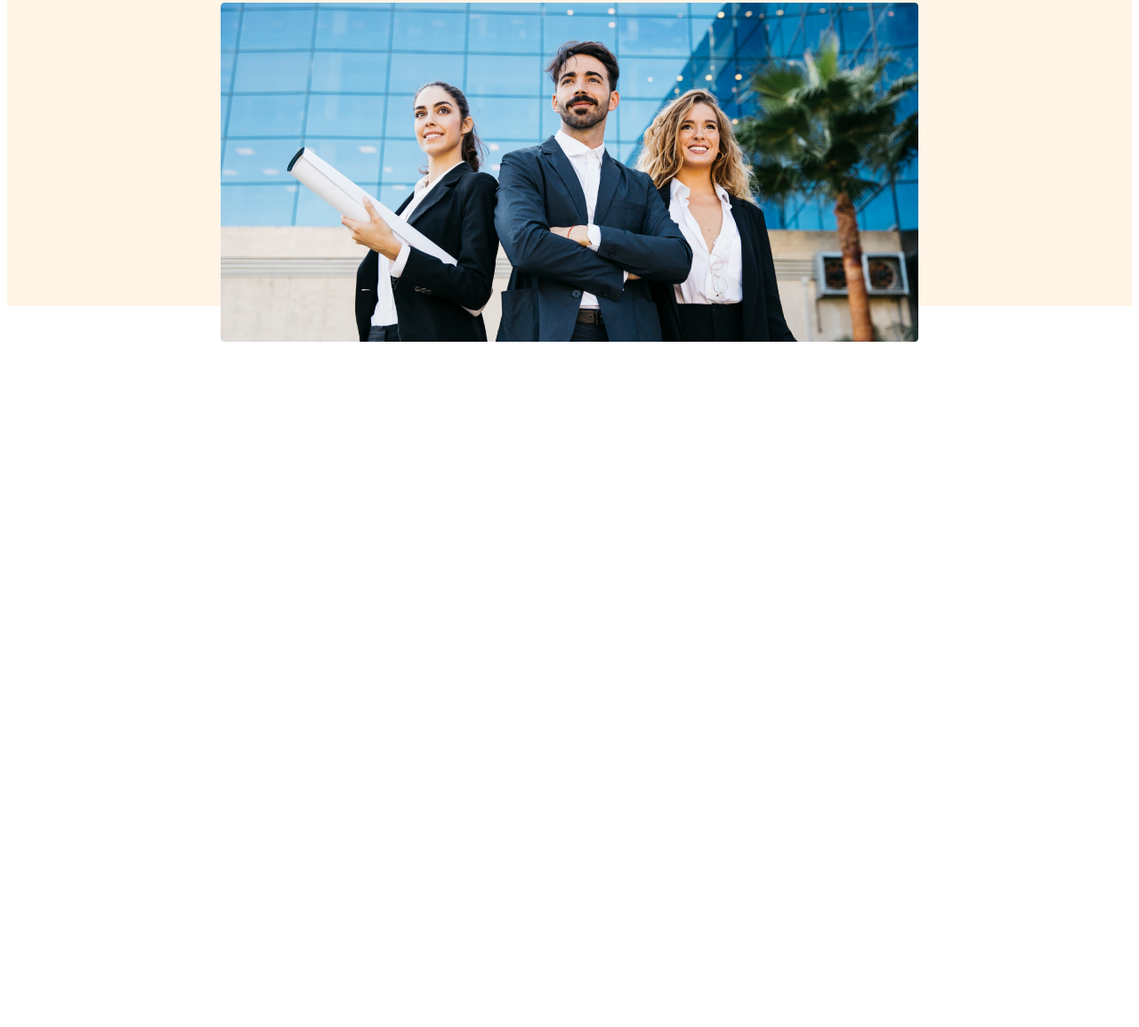
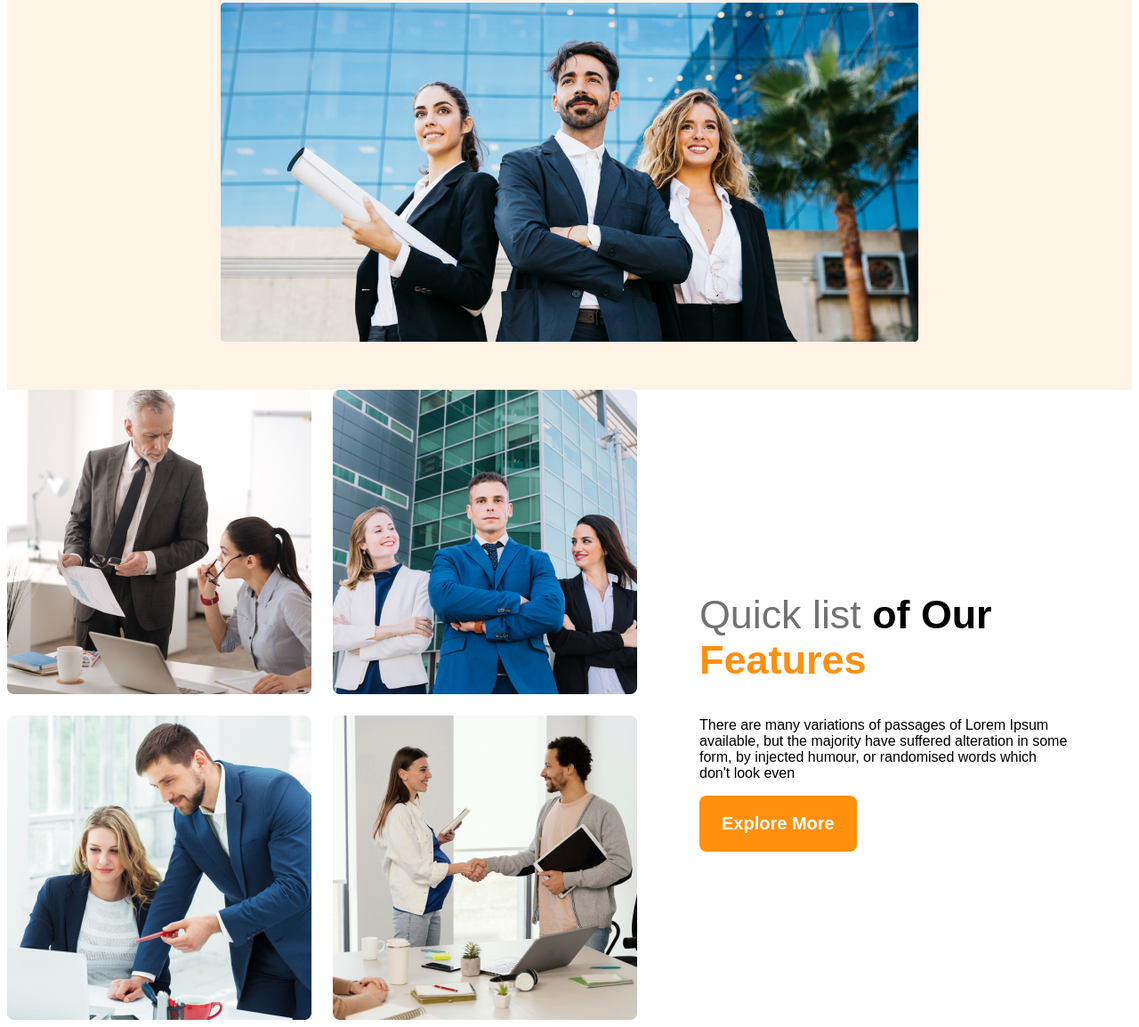
Before and after one commit to masudtek/g3-architects, a plain HTML site: page index.html in a window 1280 px wide. Shown: the part 564-1718 px from the top of the page at 89% size. Before the commit the page ends 952 px from the top, so only its background shows below. Drawn offline with Linux system fonts and the light colour scheme.

Commit message:
added team section

```diff
--- a/index.html
+++ b/index.html
@@ -7,6 +7,7 @@
     <link rel="stylesheet" href="./styles/style.css">
 </head>
 <body>
+    <!-- Header start -->
     <header>
         <nav>
             <h3 class="nav-title">G3 G3-architects</h3>
@@ -30,5 +31,25 @@
             <img src="images/banner.png" alt="">
         </div>
     </header>
+    <!-- header End  -->
+    <main>
+        <section class="teams-container">
+                <div class="teams-images-container">
+
+                    <img src="images/team1.png" alt="">
+                    <img src="images/team2.png" alt="">
+                    <img src="images/team3.png" alt="">
+                    <img src="images/team4.png" alt="">
+                </div>
+                <div class="teams-content">
+                    <h2 class="teams-title"><span class="quick-list">Quick list</span> <span>of Our</span><br> <span class="text-features">Features</span></h2>
+                    <p class="team-description">
+                        There are many variations of passages of Lorem Ipsum available, but the majority have suffered alteration in some form, by injected humour, or randomised words which don't look even
+                    </p>
+                    <button class="btn-primary">Explore More</button>
+                </div>
+
+        </section>
+    </main>
 </body>
 </html>
--- a/styles/style.css
+++ b/styles/style.css
@@ -18,7 +18,7 @@
 header{
     background: rgba(255, 144, 14, 0.10);
     padding: 50px 240px;
-    height: 100vh;
+    /* height: 100vh; */
 }
 nav{
     display: flex;
@@ -84,5 +84,35 @@ nav li a{
         flex-direction: column;
     }
 
+}
+/* main style */
+main{
+    max-width: 1400px;
+    margin: 0 auto;
+}
+.teams-container{
+    display: flex;
+    align-items: center;
+}
+.teams-images-container{
+    display: grid;
+    grid-template-columns: repeat(2,1fr);
+    gap:1.5rem;
+}
+.teams-content{
+    padding-right: 70px;
+    padding-left: 70px;
+}
+.teams-title{
+    font-size: 2.8rem;
 
 }
+.teams-title .quick-list{
+    color: #727272;
+    font-weight: 500;
+}
+.teams-title .text-features{
+    color: #FF900E;
+    font-size: 45px;
+    font-weight: 700;
+}
```
